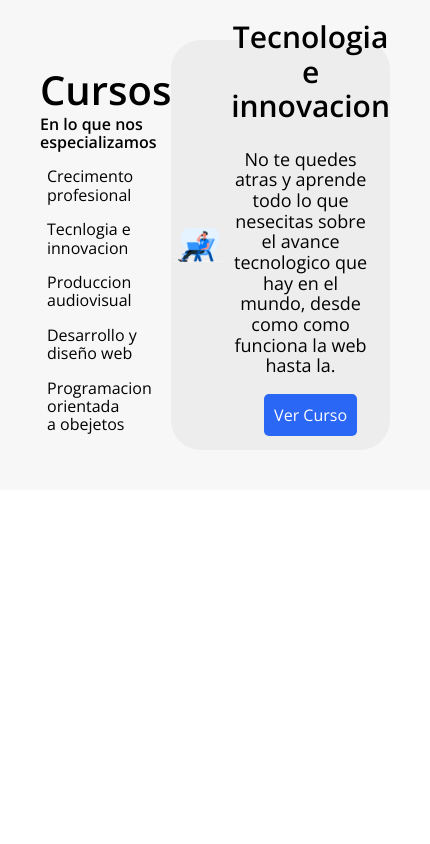
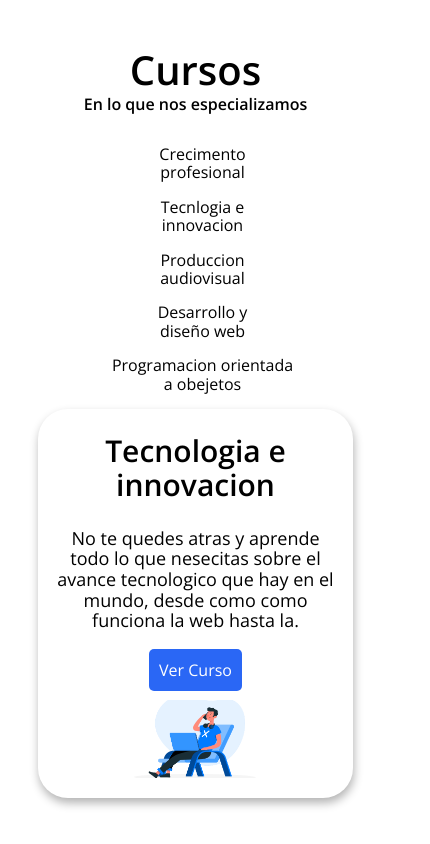
Before and after one commit to alanromet/Menu-Dinamico, a plain HTML site: page index.html in a window 390 px wide. Shown: the whole page, 430 px wide, since content can reach past the window. Drawn offline with nearby package versions, Linux system fonts and the light colour scheme.

Commit message:
Menu Actualizado

```diff
--- a/css/estilos.css
+++ b/css/estilos.css
@@ -1,42 +1,43 @@
-.menulateral{
-    width: 100%;
+.ar_menulateral{
+    width: 90%;
     max-width: 1500px;
     margin: auto;
     font-family: 'Open Sans', sans-serif;
-    background: rgba(243, 243, 243, 0.664);
+    /* background: rgba(243, 243, 243, 0.664); */
     padding: 20px;
 }
 /* ---------------------------------------- */
 
 /* Seccion*/
-.menulateral .contenedor{
-    padding: 20px;
+.ar_menulateral .ar_contenedor{
+    width: 90%;
     display: flex;
+    margin: auto;
     justify-content: space-between;
 }
 
 /* Seccion Izquierda */
-.contenedor .izquierda{
+.ar_contenedor .ar_izquierda{
     width: 50%;
 }
-.contenedor .izquierda h1{
+.ar_contenedor .ar_izquierda h1{
     font-weight: 600;
     font-size: 40px;
 }
-.contenedor .izquierda .descripcion{
+.ar_contenedor .ar_izquierda .ar_descripcion{
     font-weight: 600;
     margin-top: -25px;
 }
-.contenedor .izquierda .caja{
+.ar_contenedor .ar_izquierda .ar_caja{
     width: 100%;
 }
-.contenedor .caja .dato{
-    width: 90%;
+.ar_contenedor .ar_caja .ar_dato{
+    width:100%;
     border-left: 2px solid transparent;
     padding-left: 5px;
     transition: .5s;
 }
-.contenedor .caja .dato:hover{
+.ar_contenedor .ar_caja .ar_dato:hover{
     cursor: pointer;
     color: #1647B8;
     font-weight: 600;
@@ -44,36 +45,36 @@
     border-left: 5px solid #1647B8;
 }
 /* Seccion Derecha */
-.menulateral .derecha{
-    background: rgba(223, 223, 223, 0.425);
+.ar_menulateral .ar_derecha{
+    box-shadow: 1px 5px 10px rgba(0, 0, 0, 0.301);
     display: flex;
     justify-content: space-between;
     border-radius: 30px;
 }
-.menulateral .derecha .foto{
+.ar_menulateral .ar_derecha .ar_foto{
     width: 100%;
     display: flex;
     align-self: center;
 }
-.menulateral .derecha .foto img{
+.ar_menulateral .ar_derecha .ar_foto img{
     width: 90%;
 }
-.menulateral .derecha .caja{
+.ar_menulateral .ar_derecha .ar_caja{
     width:90%;
     text-align: center;
     align-self: center;
     margin-top: -70px;
 }
-.menulateral .derecha .caja h2{
+.ar_menulateral .ar_derecha .ar_caja h2{
     font-weight: 600;
     font-size: 30px;
 }
-.menulateral .derecha .caja p{
+.ar_menulateral .ar_derecha .ar_caja p{
     font-size: 18px;
     margin-right: 20px;
     margin-bottom: 30px;
 }
-.menulateral .derecha .caja a{
+.ar_menulateral .ar_derecha .ar_caja a{
     padding: 10px;
     background: #2A67F5;
     border-radius: 5px;
@@ -82,7 +83,43 @@
     text-decoration: none;
     transition: 300ms;
 }
-.menulateral .derecha .caja a:hover{
+.ar_menulateral .ar_derecha .ar_caja a:hover{
     padding: 10px 50px;
     border-radius: 10px;
 }
+@media screen and (max-width:800px){
+    .ar_menulateral .ar_contenedor{
+        flex-direction: column;
+    }
+    .ar_menulateral .ar_izquierda{
+        display: flex;
+        flex-direction: column;
+        text-align: center;
+        width: 100%;
+    }
+    .ar_menulateral .ar_derecha{
+        flex-direction: column;
+        width: 100%;
+        margin: auto;
+    }
+    .ar_menulateral .ar_derecha .ar_foto{
+        width: 50%;
+        order: 1;
+        margin: 20px;
+        display: flex;
+        justify-content: center;
+    }
+    .ar_menulateral .ar_derecha .ar_foto img{
+        width:80%;
+    }
+    .ar_menulateral .ar_derecha .ar_caja{
+        width: 90%;
+        margin-top: 0px;
+        text-align: center;
+    }
+    .ar_menulateral .ar_derecha .ar_caja #ar_descripcion{
+        text-align: center;
+        width: 100%;
+    }
+
+}
--- a/index.html
+++ b/index.html
@@ -5,46 +5,48 @@
     <meta name="viewport" content="width=device-width, initial-scale=1.0">
     <link href="https://fonts.googleapis.com/css2?family=Open+Sans:wght@300;400;600&display=swap" rel="stylesheet">
     <link rel="stylesheet" href="css/estilos.css">
+    <link rel="stylesheet" href="css/mediaQuery.css">
     <link rel="stylesheet" href="css/normalize.css">
     <title>Menu-lateral</title>
 </head>
 <body>
-    <section class="menulateral">
-        <div class="contenedor">
-            <div class="izquierda">
+    <section class="ar_menulateral">
+        <div class="ar_contenedor">
+            <div class="ar_izquierda">
                 <h1>Cursos</h1>
-                <p class="descripcion">En lo que nos especializamos</p>
-                <div class="caja">
-                    <div class="dato">
-                        <p id="btn1">Crecimento <br>
+                <p class="ar_descripcion">En lo que nos especializamos</p>
+                <div class="ar_caja">
+                    <div class="ar_dato">
+                        <p id="ar_btn1">Crecimento <br>
                         profesional</p>
                     </div>
-                    <div class="dato">
-                        <p id="btn2">Tecnlogia e<br>
+                    <div class="ar_dato">
+                        <p id="ar_btn2">Tecnlogia e<br>
                         innovacion</p>
                     </div>
-                    <div class="dato">
-                        <p id="btn3">Produccion<br>
+                    <div class="ar_dato">
+                        <p id="ar_btn3">Produccion<br>
                         audiovisual</p>
                     </div>
-                    <div class="dato">
-                        <p id="btn4">Desarrollo y<br>
+                    <div class="ar_dato">
+                        <p id="ar_btn4">Desarrollo y<br>
                         diseño web</p>
                     </div>
-                    <div class="dato">
-                        <p id="btn5">Programacion orientada<br>
+                    <div class="ar_dato">
+                        <p id="ar_btn5">Programacion orientada<br>
                        a obejetos</p>
                     </div>
                 </div>
             </div>
-            <div class="derecha" id="caja">
-                <div class="foto">
+            <div class="ar_derecha" id="ar_caja">
+                <div class="ar_foto">
                     <img src="img/FreeLancer.png" alt="FreeLancer">
                 </div>
-                <div class="caja">
-                    <h2 id="titulo">Tecnologia e innovacion</h2>
-                    <p id="descripcion">No te quedes atras y aprende  todo lo que nesecitas sobre el avance tecnologico que hay en el mundo, desde como como funciona la web hasta la.</p>
-                    <a href="#">Ver Curso</a>
+                <div class="ar_caja">
+                    <h2 id="ar_titulo">Tecnologia e innovacion</h2>
+                    <p id="ar_descripcion">No te quedes atras y aprende  todo lo que nesecitas sobre el avance tecnologico que hay en el mundo, desde como como funciona la web hasta la.
+                    </p>
+                    <a href="#" id="enlace">Ver Curso</a>
                 </div>
             </div>
         </div>
--- a/js/java.js
+++ b/js/java.js
@@ -1,40 +1,45 @@
 $(document).ready(function(){
     function ocultar(){
-        $('#caja').fadeOut(200);
+        $('#ar_caja').fadeOut(200);
     };
     function mostrar(){
-        $('#caja').fadeIn(500);
+        $('#ar_caja').fadeIn(500);
     };
     ocultar();
     mostrar();
-    $('#btn1').on('mouseenter',function(){
+    $('#ar_btn1').on('click',function(){
         ocultar()
         mostrar()
-        $('#titulo').text("Crecimiento Profesional");
-        $('#descripcion').text('Descripcion de Crecimiento Profesional');
+        $('#ar_titulo').text("Crecimiento Profesional");
+        $('#ar_descripcion').text('Descripcion de Crecimiento Profesional');
+        $('#enlace').attr('href','Pega el link aqui');
     });
-    $('#btn2').on('mouseenter',function(){
+    $('#ar_btn2').on('click',function(){
         ocultar()
         mostrar()
-        $('#titulo').text("Tecnologia e Innovacion");
-        $('#descripcion').text('Descripcion de Crecimiento Profesional');
+        $('#ar_titulo').text("Tecnologia e Innovacion");
+        $('#ar_descripcion').text('No te quedes atras y aprende  todo lo que nesecitas sobre el avance tecnologico que hay en el mundo, desde como como funciona la web hasta la.');
+        $('#enlace').attr('href','Pega el link aqui');
     });
-    $('#btn3').on('mouseenter',function(){
+    $('#ar_btn3').on('click',function(){
         ocultar()
         mostrar()
-        $('#titulo').text("Produccion Audiovisual");
-        $('#descripcion').text('Descripcion de Crecimiento Profesional');
+        $('#ar_titulo').text("Produccion Audiovisual");
+        $('#ar_descripcion').text('Descripcion de Crecimiento Profesional');
+        $('#enlace').attr('href','Pega el link aqui');
     });
-    $('#btn4').on('mouseenter',function(){
+    $('#ar_btn4').on('click',function(){
         ocultar()
         mostrar()
-        $('#titulo').text("Desarrollo y Diseño Web");
-        $('#descripcion').text('Descripcion de Crecimiento Profesional');
+        $('#ar_titulo').text("Desarrollo y Diseño Web");
+        $('#ar_descripcion').text('Descripcion de Crecimiento Profesional');
+        $('#enlace').attr('href','Pega el link aqui');
     });
-    $('#btn5').on('mouseenter',function(){
+    $('#ar_btn5').on('click',function(){
         ocultar()
         mostrar()
-        $('#titulo').text("Programacion orienta a objetos");
-        $('#descripcion').text('Descripcion de Crecimiento Profesional');
+        $('#ar_titulo').text("Programacion orienta a objetos");
+        $('#ar_descripcion').text('Descripcion de Crecimiento Profesional');
+        $('#enlace').attr('href','Pega el link aqui');;
     });
 });
```
